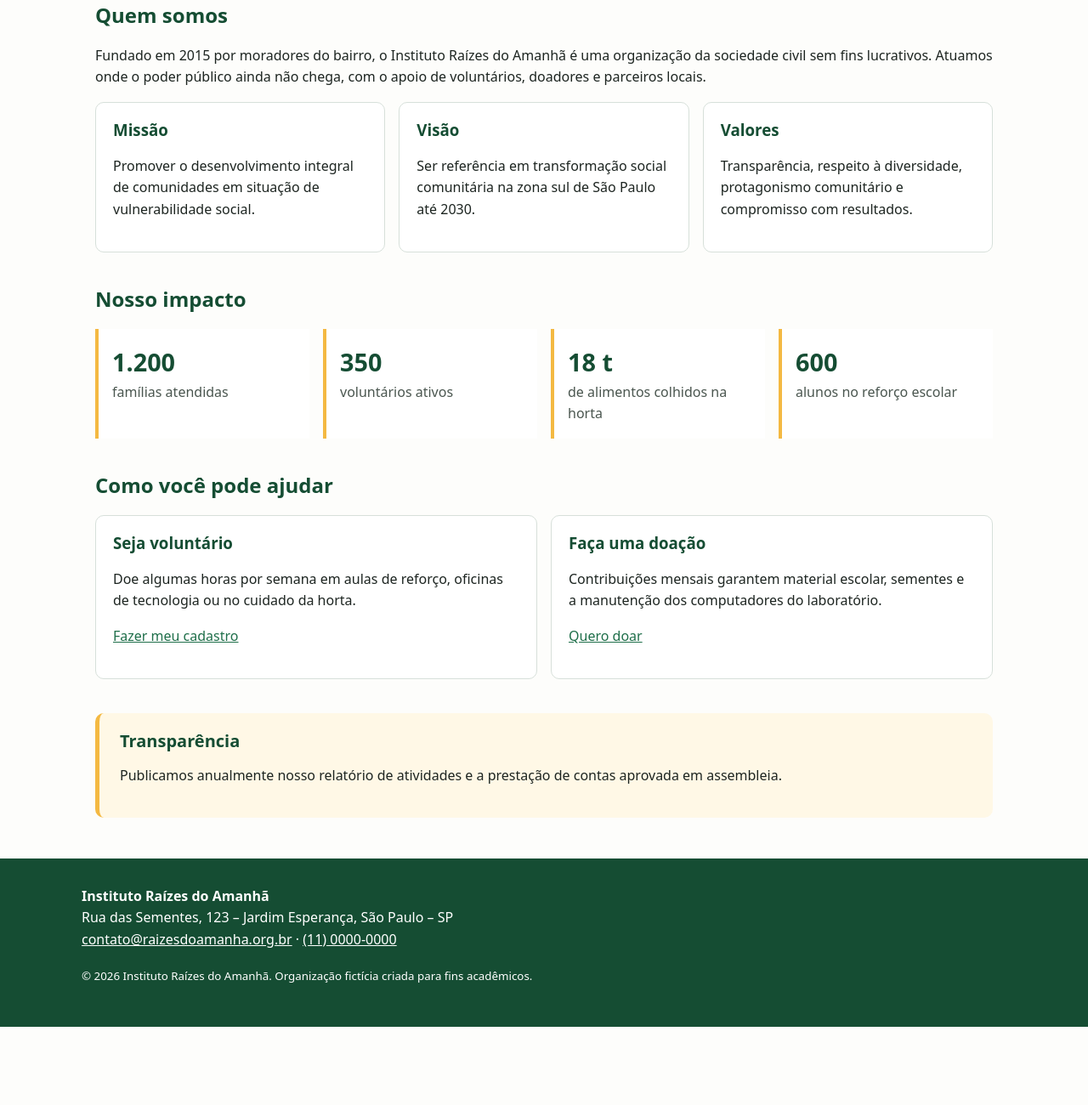
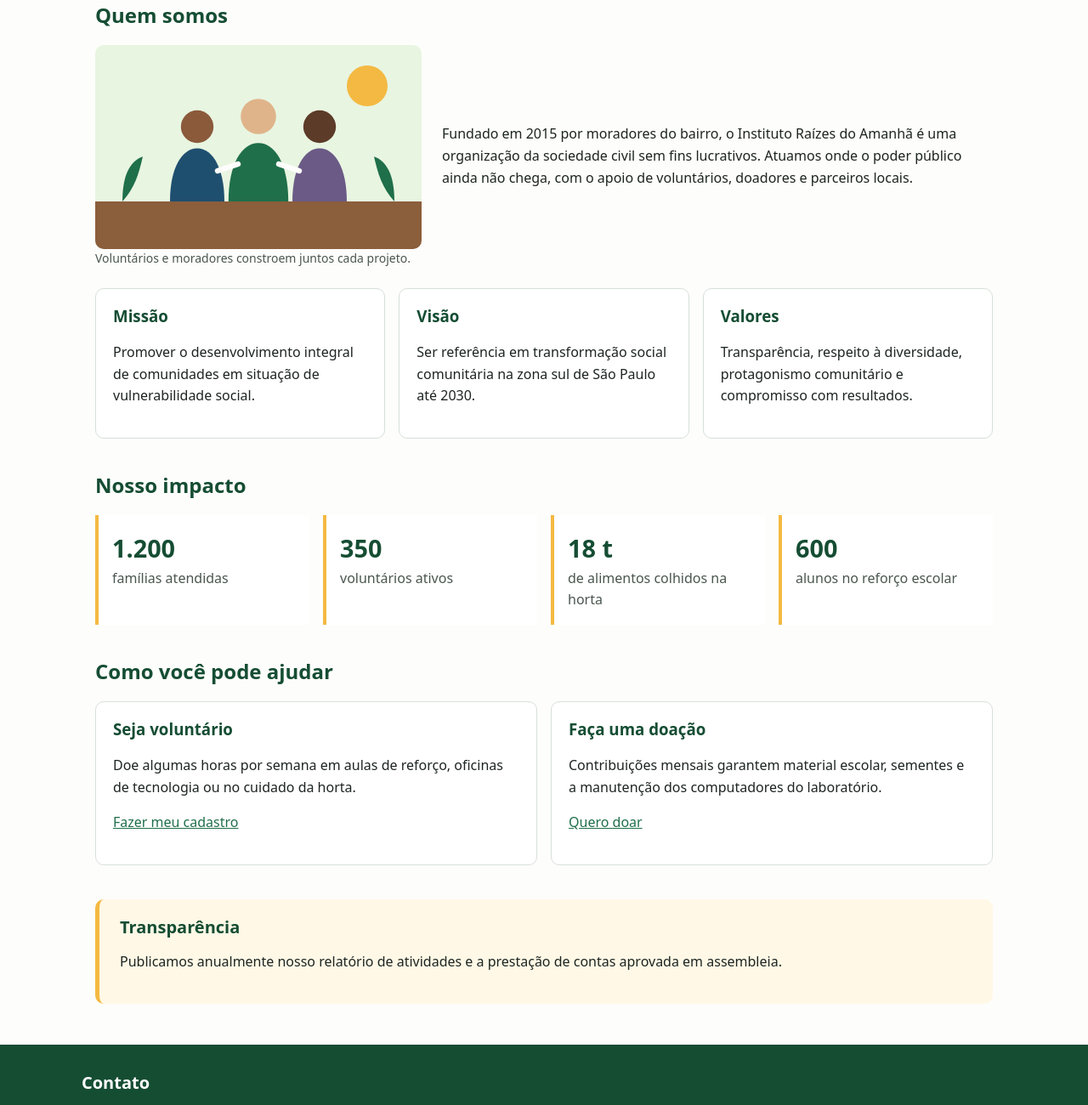
Before and after one commit to matheuscssouza/ong-plataforma-frontend, a plain HTML site: page index.html in a window 1280 px wide. Shown: the part 492-1792 px from the top of the page at 85% size. Before the commit the page ends 1700 px from the top, so only its background shows below. Drawn offline with Linux system fonts and the light colour scheme.

Commit message:
feat: adiciona imagem institucional com texto alternativo na página inicial

```diff
--- a/css/style.css
+++ b/css/style.css
@@ -167,6 +167,28 @@ main > aside {
   background: var(--verde-claro);
 }
 
+.institucional {
+  display: grid;
+  grid-template-columns: minmax(0, 24rem) 1fr;
+  gap: 1.5rem;
+  align-items: center;
+  margin-bottom: 1.5rem;
+}
+
+.institucional figure {
+  margin: 0;
+}
+
+.institucional img {
+  display: block;
+  border-radius: var(--raio);
+}
+
+.institucional figcaption {
+  font-size: .875rem;
+  color: var(--texto-suave);
+}
+
 .grade {
   display: grid;
   grid-template-columns: repeat(auto-fit, minmax(15rem, 1fr));
@@ -261,6 +283,12 @@ main > aside {
   color: #fff;
 }
 
+.rodape h2 {
+  margin-top: 0;
+  font-size: 1.25rem;
+  color: #fff;
+}
+
 .rodape address {
   font-style: normal;
 }
@@ -276,7 +304,8 @@ main > aside {
     align-items: flex-start;
   }
 
-  .projeto {
+  .projeto,
+  .institucional {
     grid-template-columns: 1fr;
   }
 }
--- a/index.html
+++ b/index.html
@@ -21,6 +21,7 @@
         <li><a href="index.html" aria-current="page">Início</a></li>
         <li><a href="projetos.html">Projetos</a></li>
         <li><a href="cadastro.html">Cadastre-se</a></li>
+        <li><a href="#contato">Contato</a></li>
       </ul>
     </nav>
   </header>
@@ -37,7 +38,13 @@
 
     <section aria-labelledby="titulo-quem-somos">
       <h2 id="titulo-quem-somos">Quem somos</h2>
-      <p>Fundado em 2015 por moradores do bairro, o Instituto Raízes do Amanhã é uma organização da sociedade civil sem fins lucrativos. Atuamos onde o poder público ainda não chega, com o apoio de voluntários, doadores e parceiros locais.</p>
+      <div class="institucional">
+        <figure>
+          <img src="img/voluntarios.svg" alt="Ilustração de três voluntários lado a lado diante de uma horta comunitária" width="480" height="300">
+          <figcaption>Voluntários e moradores constroem juntos cada projeto.</figcaption>
+        </figure>
+        <p>Fundado em 2015 por moradores do bairro, o Instituto Raízes do Amanhã é uma organização da sociedade civil sem fins lucrativos. Atuamos onde o poder público ainda não chega, com o apoio de voluntários, doadores e parceiros locais.</p>
+      </div>
 
       <div class="grade">
         <article class="cartao">
@@ -87,7 +94,8 @@
     </aside>
   </main>
 
-  <footer class="rodape">
+  <footer class="rodape" id="contato">
+    <h2>Contato</h2>
     <address>
       <strong>Instituto Raízes do Amanhã</strong><br>
       Rua das Sementes, 123 – Jardim Esperança, São Paulo – SP<br>
```
Also changed, not shown: img/voluntarios.svg (added).
